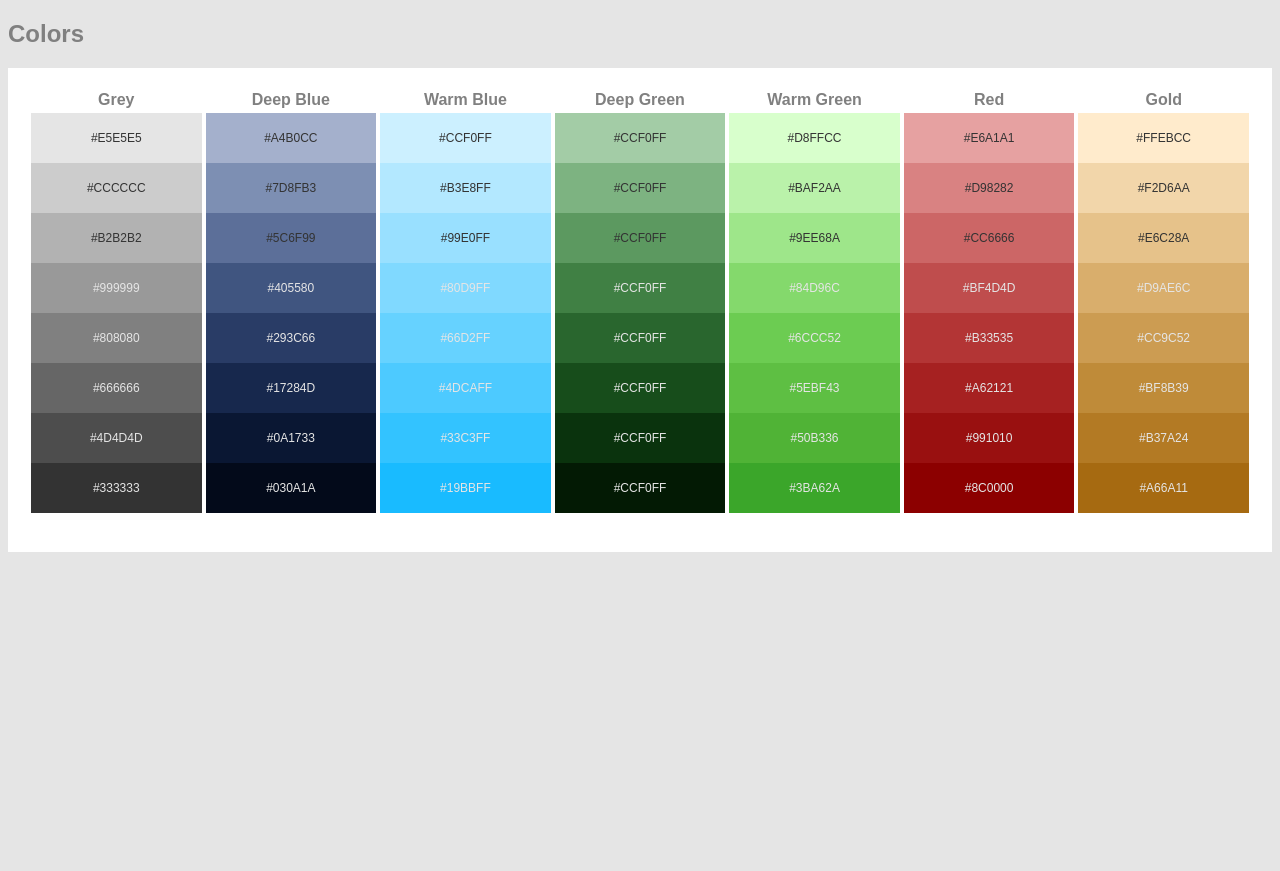
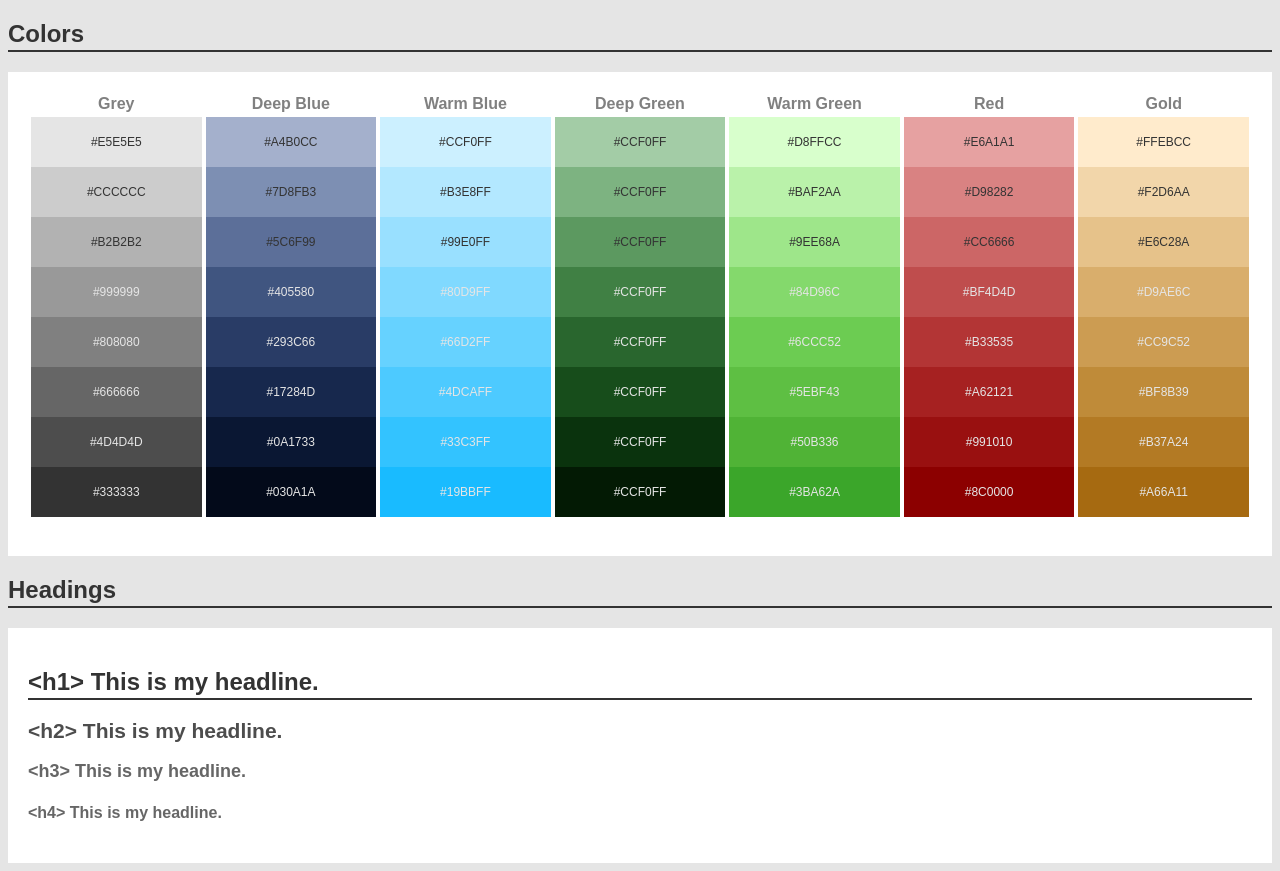
Before and after one commit to andressbarnes/Sass-Styleguide-Boilerplate, a plain HTML site: page index.html in a window 1280 px wide. Before the commit the page ends 800 px from the top, so only its background shows below. Drawn offline with Linux system fonts and the light colour scheme.

Commit message:
formatting updates

```diff
--- a/index.html
+++ b/index.html
@@ -337,6 +337,15 @@
                 </table>
             </div>
         </section>
+        <section id="colors">
+            <h1>Headings</h1>
+            <div class="content-wrapper">
+                <h1>&lt;h1&gt; This is my headline.</h1>
+                <h2>&lt;h2&gt; This is my headline.</h2>
+                <h3>&lt;h3&gt; This is my headline.</h3>
+                <h4>&lt;h4&gt; This is my headline.</h4>
+            </div>
+        </section>
     </main>
 </body>
 
--- /dev/null
+++ b/static/sass/lib/_body.scss
@@ -0,0 +1,33 @@
+body, html {
+    background-color: map-get($colors, light-grey-0);
+    font-family: Arial, Helvetica, sans-serif;
+}
+
+h1 {
+    color: map-get($colors, medium-grey-3);
+    font-size: 24px;
+}
+
+h1:after {
+    content: '';
+    background: map-get($colors, medium-grey-3);
+    width: 100%;
+    margin-top: 2px;
+    height: 2px;
+    display: block;
+}
+
+h2 {
+    color: map-get($colors, medium-grey-2);
+    font-size: 21px;
+}
+
+h3 {
+    color: map-get($colors, medium-grey-1);
+    font-size: 18px;
+}
+
+h4 {
+    color: map-get($colors, medium-grey-1);
+    font-size: 16px;
+}
--- a/static/sass/lib/_colors.scss
+++ b/static/sass/lib/_colors.scss
@@ -62,3 +62,9 @@ $colors: (
     gold-medium-2: #B37A24,
     gold-medium-3: #A66A11,
 );
+
+@each $item, $color in $colors {
+    .#{$item} {
+        background-color: map-get($colors, $item);
+    }
+}
--- a/static/sass/styles.scss
+++ b/static/sass/styles.scss
@@ -1,25 +1,13 @@
 @import 'lib/colors';
-
-body, html {
-    background-color: map-get($colors, light-grey-0);
-    font-family: Arial, Helvetica, sans-serif;
-}
-
-h1 {
-    color: map-get($colors, medium-grey-0);
-}
-
-h2 {
-    color: map-get($colors, medium-grey-0);
-}
+@import 'lib/body';
 
 .content-wrapper {
     background-color: white;
+    padding: 20px;
 }
 
 .color-swatch-table, table {
     width: 100%;
-    padding: 20px;
 }
 
 .color-swatch-table, tr, td {
@@ -51,9 +39,3 @@ h2 {
         color: map-get($colors, light-grey-0);
     }
 }
-
-@each $item, $color in $colors {
-    .#{$item} {
-        background-color: map-get($colors, $item);
-    }
-}
```
Also changed, not shown: static/css/styles.css, static/css/styles.min.css, 2 other files.
